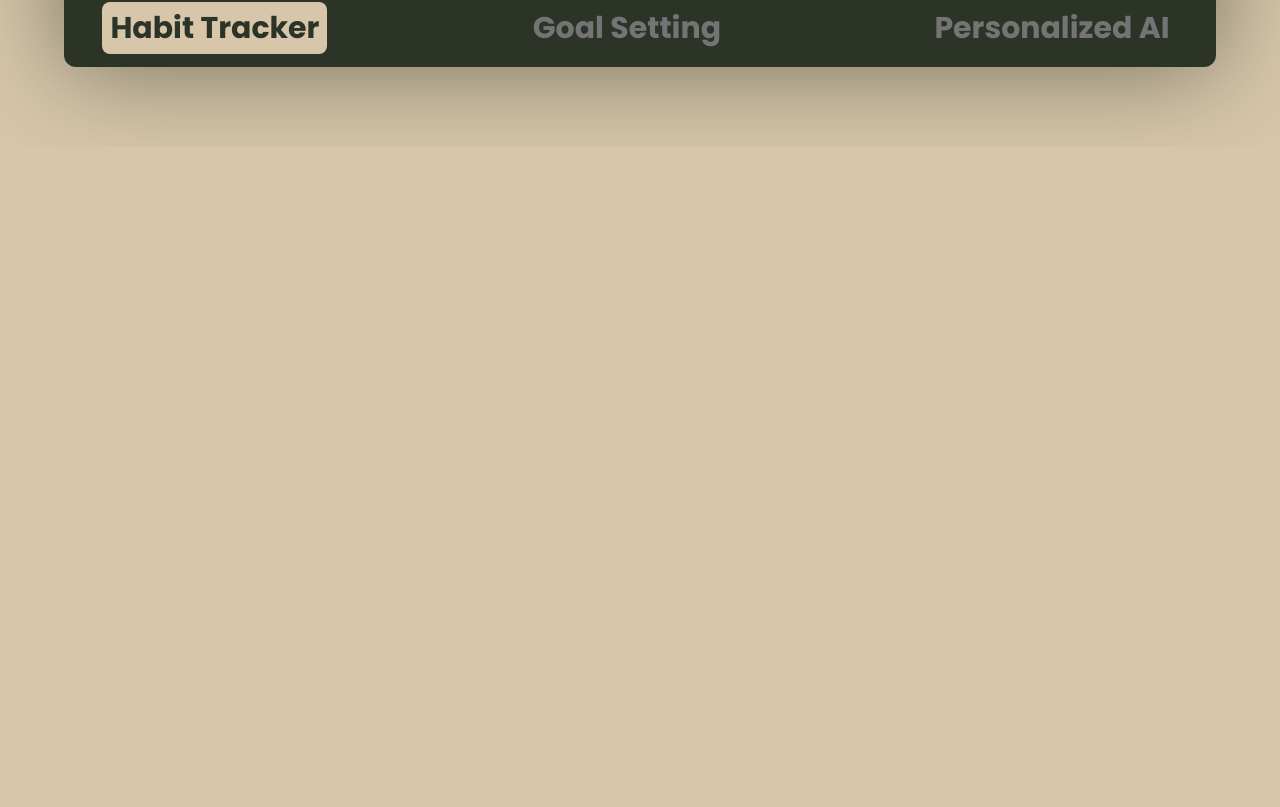
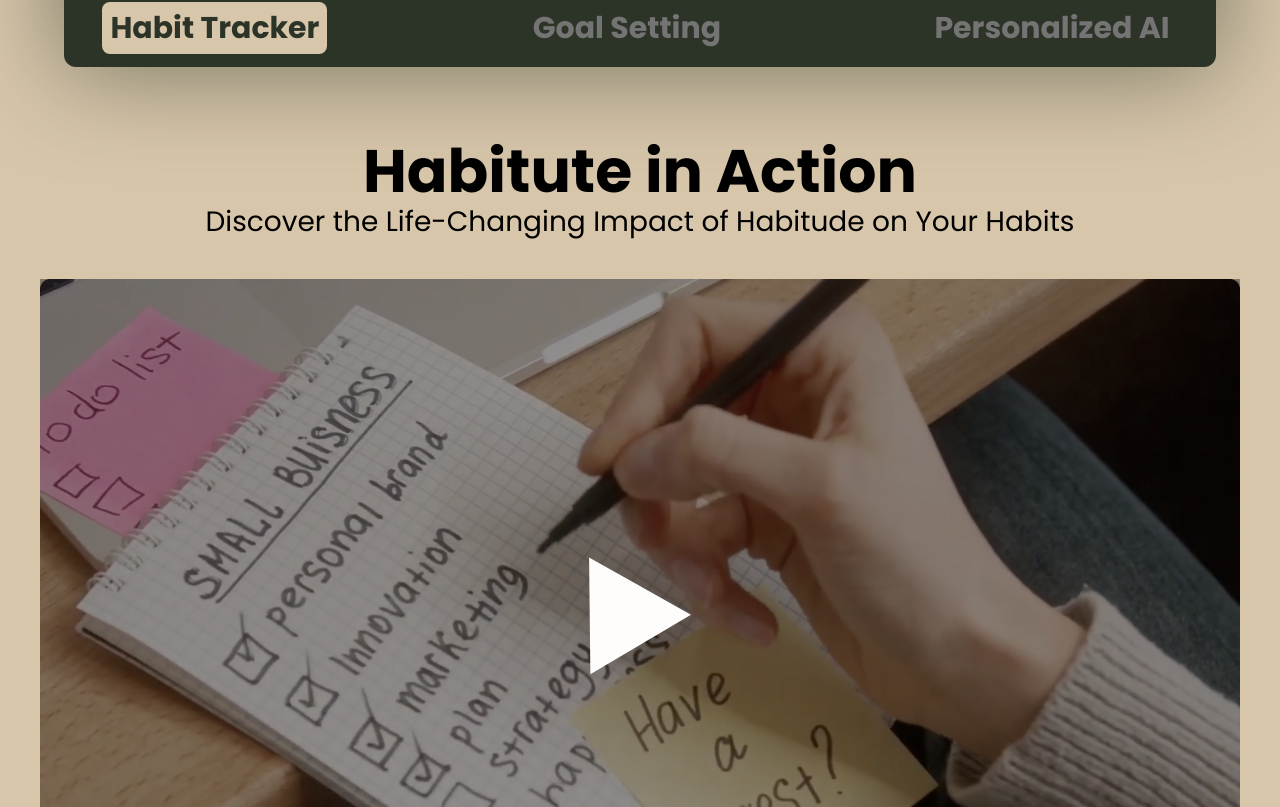
Before and after one commit to abidnujaiba/0.5-StartUp-Digital, a Next.js app: page / in a window 1280 px wide. Shown: the part 1453-2260 px from the top of the page. Before the commit the page ends 1600 px from the top, so only its background shows below. Built offline with nearby package versions, Linux system fonts and the light colour scheme; a web font is replaced by a local one.

Commit message:
feat: section 3 & 5

```diff
--- a/src/app/page.tsx
+++ b/src/app/page.tsx
@@ -1,8 +1,9 @@
-"use client";
 import Hero from "@/components/Hero";
 import Navbar from "@/components/Navbar";
 import HowItWorks from "@/components/HowItWorks";
 import Image from "next/image";
+import Action from "@/components/Action";
+import Download from "@/components/Download";
 
 export default function Home() {
   return (
@@ -10,6 +11,8 @@ export default function Home() {
       <Navbar />
       <Hero />
       <HowItWorks />
+      <Action />
+      <Download />
     </section>
   );
 }
--- /dev/null
+++ b/src/components/Action.tsx
@@ -0,0 +1,40 @@
+import Image from "next/image";
+
+const Action = () => {
+  return (
+    <div className="flex flex-col items-center justify-center gap-9 h-screen">
+      <div>
+        <h1 className="text-center font-bold text-6xl">Habitute in Action</h1>
+        <h2 className="text-[28px]">
+          Discover the Life-Changing Impact of Habitude on Your Habits
+        </h2>
+      </div>
+      <div className="relative group">
+        <svg
+          width="102"
+          height="118"
+          viewBox="0 0 102 118"
+          fill="none"
+          xmlns="http://www.w3.org/2000/svg"
+          className="absolute m-auto top-0 left-0 right-0 bottom-0 z-10 group-hover:opacity-0 transition duration-500"
+        >
+          <path
+            d="M0.0815397 0.391569L101.969 57.7299L1.3689 117.298L0.0815397 0.391569Z"
+            fill="#FFFCFC"
+          />
+        </svg>
+        <div className="w-full h-full absolute bg-black/40 group-hover:bg-transparent transition duration-500"></div>
+
+        <Image
+          src="/actions.png"
+          width={1200}
+          height={1000}
+          className="aspect-video"
+          alt="action"
+        />
+      </div>
+    </div>
+  );
+};
+
+export default Action;
--- /dev/null
+++ b/src/components/Download.tsx
@@ -0,0 +1,23 @@
+const Download = () => {
+  return (
+    <div className="h-screen flex flex-col justify-end relative overflow-hidden">
+      <div className="relative flex overflow-hidden h-3/4">
+        <div className="bg-ijo absolute left-1/2 z-0 -translate-x-1/2 rounded-t-[50%] w-[150rem] h-[80rem]"></div>
+        <div className="flex mt-32 z-10 flex-col gap-16 justify-center items-center">
+          <h1 className="text-krem font-bold text-6xl w-7/12 text-center">
+            Ready to take control of your habits and unlock your true potential?
+          </h1>
+          <button className="bg-krem text-ijo font-bold text-4xl rounded-xl px-10 py-6">
+            Download Habitude
+          </button>
+          <p className="text-krem text-[28px]">
+            Invest in yourself, invest in your future. Let's make every day
+            count!
+          </p>
+        </div>
+      </div>
+    </div>
+  );
+};
+
+export default Download;
--- a/src/components/Navbar.tsx
+++ b/src/components/Navbar.tsx
@@ -2,7 +2,7 @@ import Image from "next/image";
 
 const Navbar = () => {
   return (
-    <div className="fixed top-9 left-1/2 -translate-x-1/2 bg-ijo flex justify-between w-[95vw] rounded-xl px-12 py-6 shadow-2xl">
+    <div className="fixed top-9 left-1/2 z-50 -translate-x-1/2 bg-ijo flex justify-between w-[95vw] rounded-xl px-12 py-6 shadow-2xl">
       <div className="flex">
         <button>
           <Image src="/logo_setengah.svg" width={71} height={64} alt="logo" />
```
Also changed, not shown: src/components/HowItWorks.tsx (+65 -25 lines), public/actions.png (added), public/actions_polygon.svg (added).
